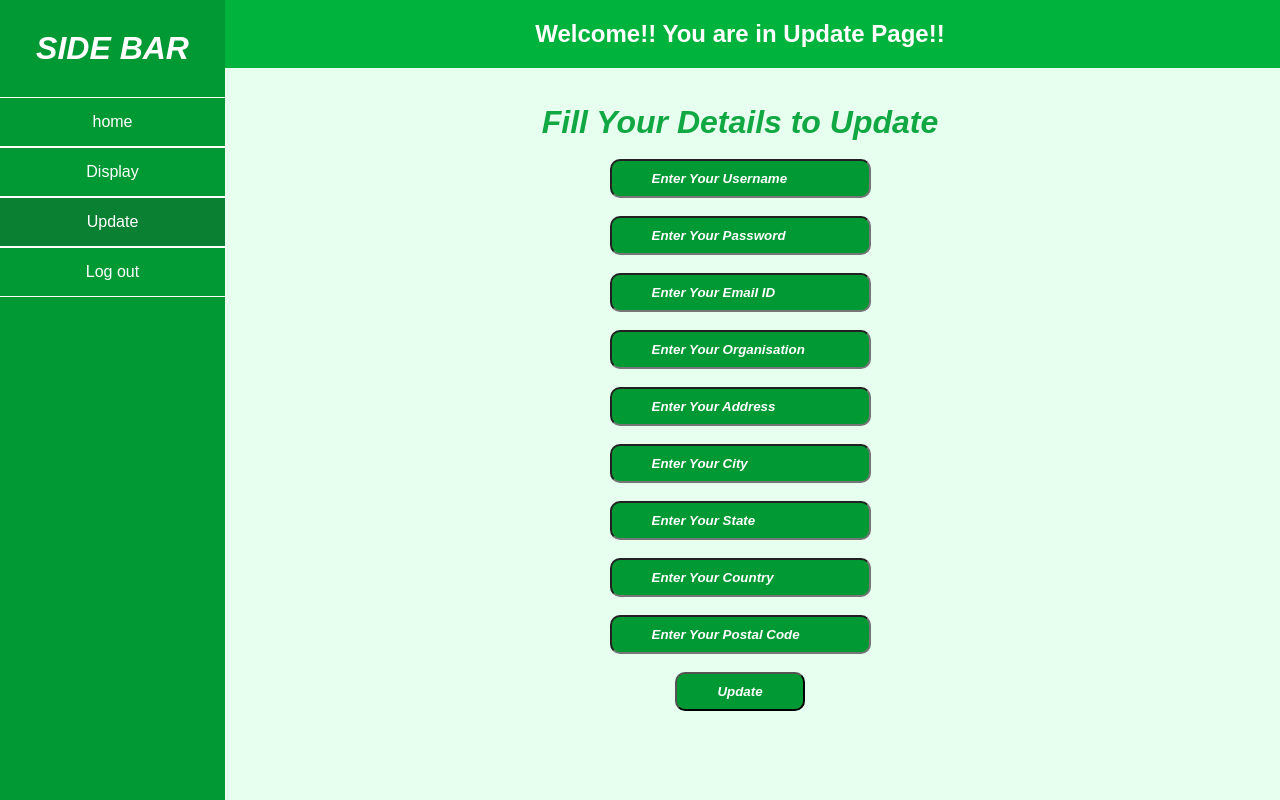
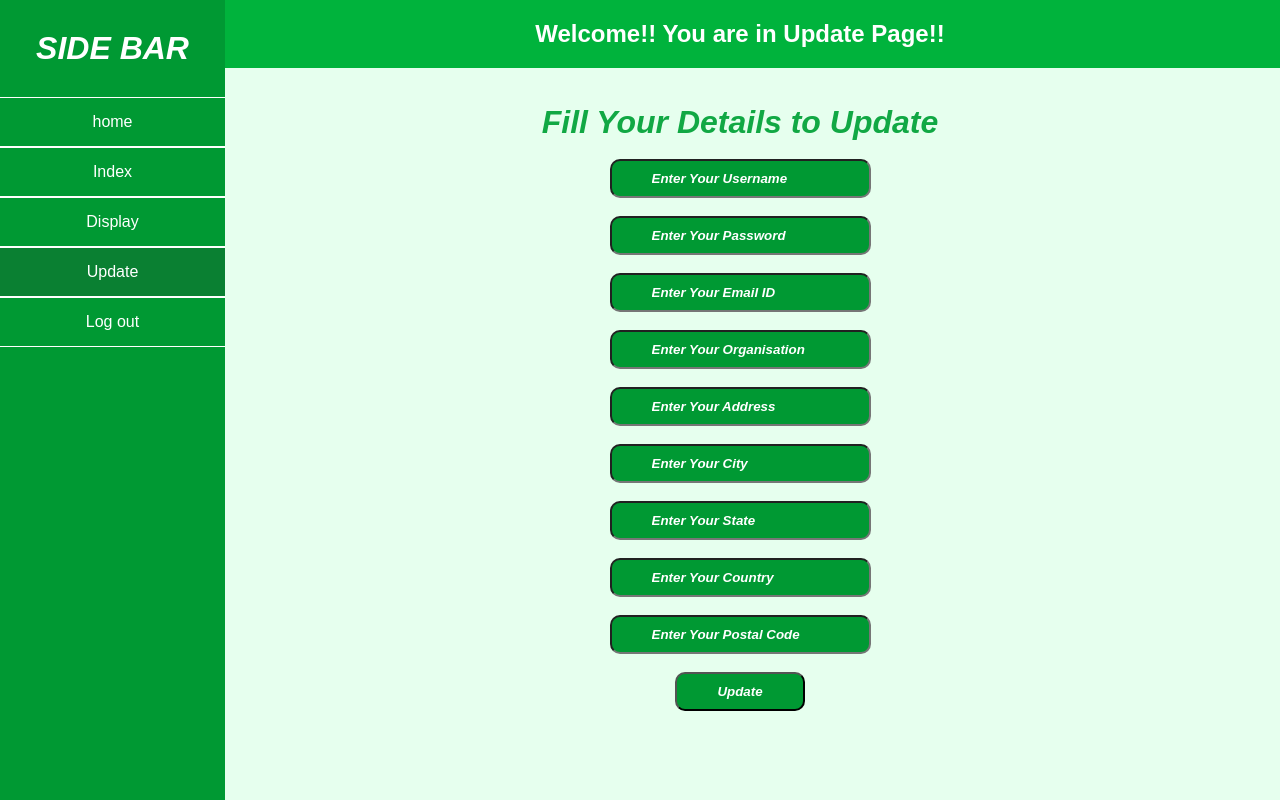
Before and after one commit to AdithyaMahesh/voter-fraud, a Flask app: page /update in a window 1280 px wide. Run offline with Flask 2, Linux system fonts and the light colour scheme; the visitor is signed in with stand-in values (Sample User, id 1); some libraries are stand-ins or nearby versions.

Commit message:
Integrated index to update.html

```diff
--- a/src/frontend/templates/update.html
+++ b/src/frontend/templates/update.html
@@ -10,6 +10,7 @@
 				<h1>Side Bar</h1>
 				<ul>
 					<li><a href="{{url_for('home')}}">home</a></li>
+					<li><a href="{{url_for('index')}}">Index</a></li>
 					<li><a href="{{url_for('display')}}">Display</a></li>
 					<li class="active"><a href="{{url_for('update')}}">Update</a></li>
 					<li><a href="{{url_for('logout')}}">Log out</a></li>
```
